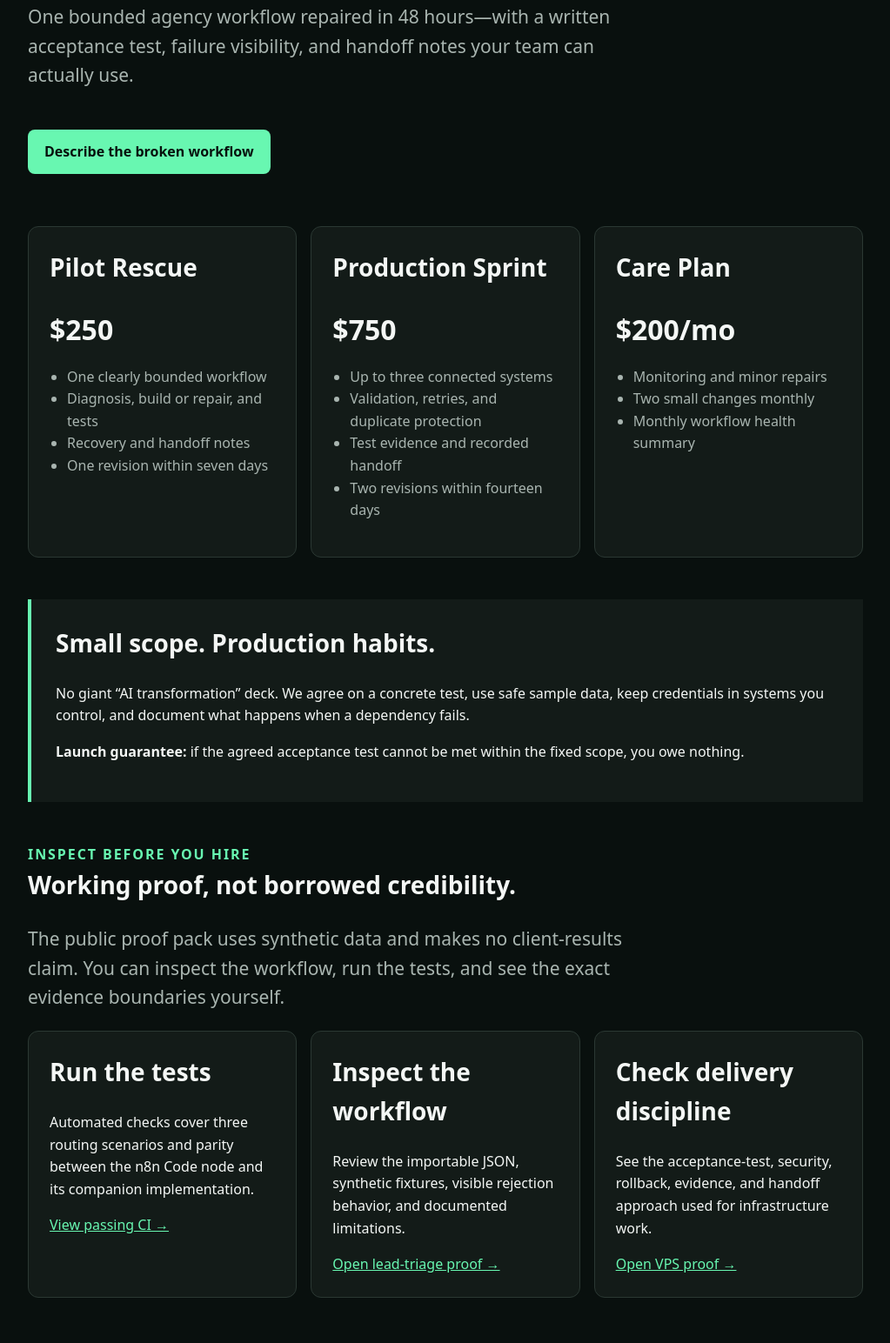
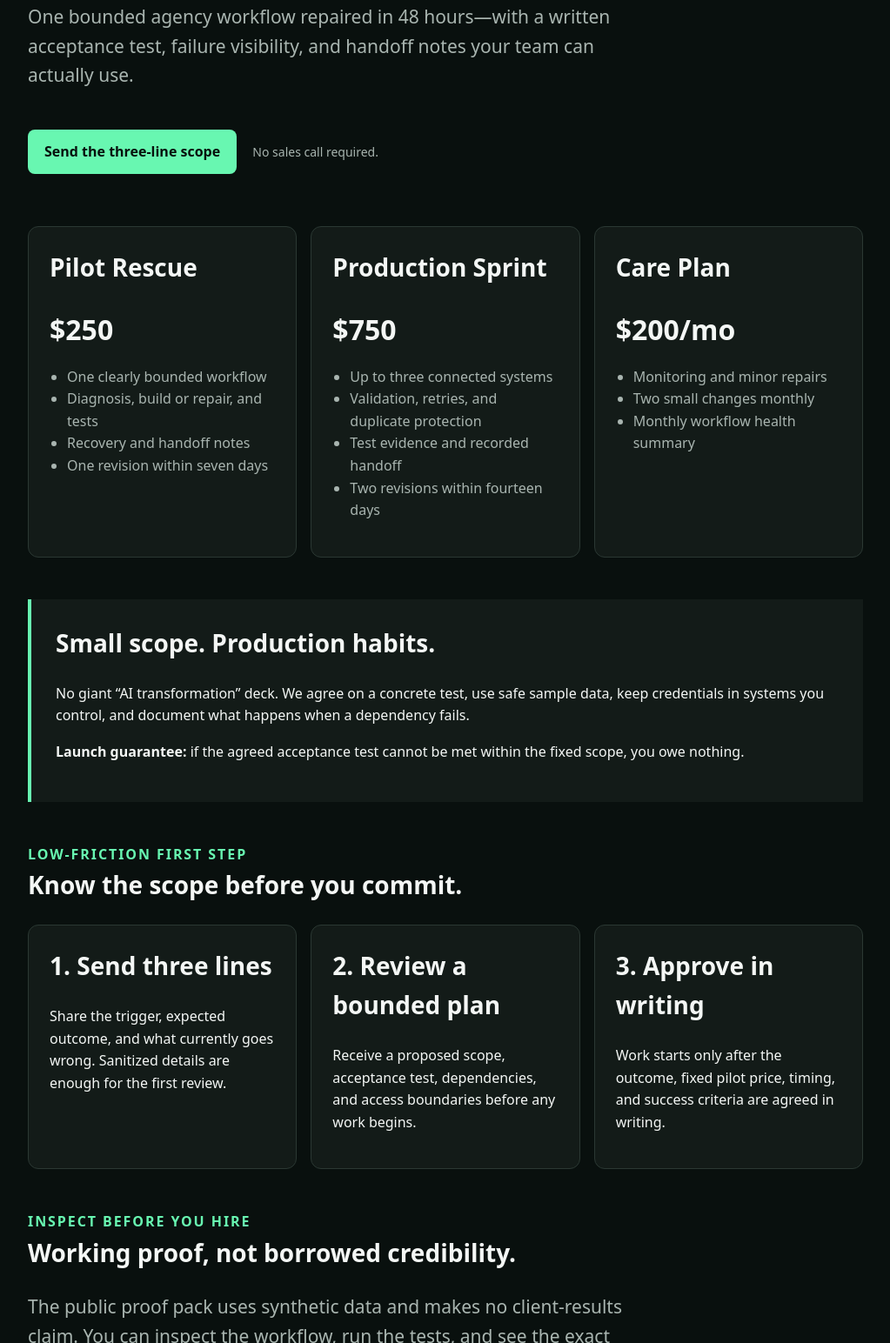
Before and after one commit to workflowrepairdesk/n8n-workflow-reliability-proof, a website: page docs/index.html in a window 1280 px wide. Shown: the part 387-1931 px from the top of the page at 87% size, without its empty margins (128-1151 px from the left). Drawn offline with Linux system fonts and the light colour scheme.

Commit message:
Reduce friction from landing-page inquiry

```diff
--- a/docs/index.html
+++ b/docs/index.html
@@ -15,6 +15,7 @@
       h2 { margin-top:0; font-size:28px; }
       .lead { max-width:720px; color:var(--muted); font-size:21px; }
       .cta { display:inline-block; margin:24px 0 60px; padding:13px 19px; border-radius:8px; color:#07110d; background:var(--accent); font-weight:800; text-decoration:none; }
+      .cta-note { display:inline-block; margin-left:14px; color:var(--muted); font-size:14px; }
       .grid { display:grid; grid-template-columns:repeat(auto-fit,minmax(250px,1fr)); gap:16px; }
       article { padding:24px; border:1px solid var(--line); border-radius:12px; background:var(--panel); }
       .price { font-size:32px; font-weight:850; }
@@ -32,7 +33,8 @@
       <div class="eyebrow">Automation Rescue Sprint</div>
       <h1>Fix the workflow everyone quietly hates.</h1>
       <p class="lead">One bounded agency workflow repaired in 48 hours—with a written acceptance test, failure visibility, and handoff notes your team can actually use.</p>
-      <a class="cta" href="mailto:workflowrepairdesk@gmail.com?subject=Automation%20Rescue%20scope">Describe the broken workflow</a>
+      <a class="cta" href="mailto:workflowrepairdesk@gmail.com?subject=Automation%20Rescue%20scope&amp;body=Trigger%3A%0AExpected%20outcome%3A%0AWhat%20goes%20wrong%3A">Send the three-line scope</a>
+      <span class="cta-note">No sales call required.</span>
 
       <section class="grid" id="scope">
         <article>
@@ -72,6 +74,25 @@
         <p><strong>Launch guarantee:</strong> if the agreed acceptance test cannot be met within the fixed scope, you owe nothing.</p>
       </section>
 
+      <section class="evidence" aria-labelledby="next-step-heading">
+        <div class="eyebrow">Low-friction first step</div>
+        <h2 id="next-step-heading">Know the scope before you commit.</h2>
+        <div class="grid">
+          <article>
+            <h2>1. Send three lines</h2>
+            <p>Share the trigger, expected outcome, and what currently goes wrong. Sanitized details are enough for the first review.</p>
+          </article>
+          <article>
+            <h2>2. Review a bounded plan</h2>
+            <p>Receive a proposed scope, acceptance test, dependencies, and access boundaries before any work begins.</p>
+          </article>
+          <article>
+            <h2>3. Approve in writing</h2>
+            <p>Work starts only after the outcome, fixed pilot price, timing, and success criteria are agreed in writing.</p>
+          </article>
+        </div>
+      </section>
+
       <section class="evidence">
         <div class="eyebrow">Inspect before you hire</div>
         <h2>Working proof, not borrowed credibility.</h2>
```
